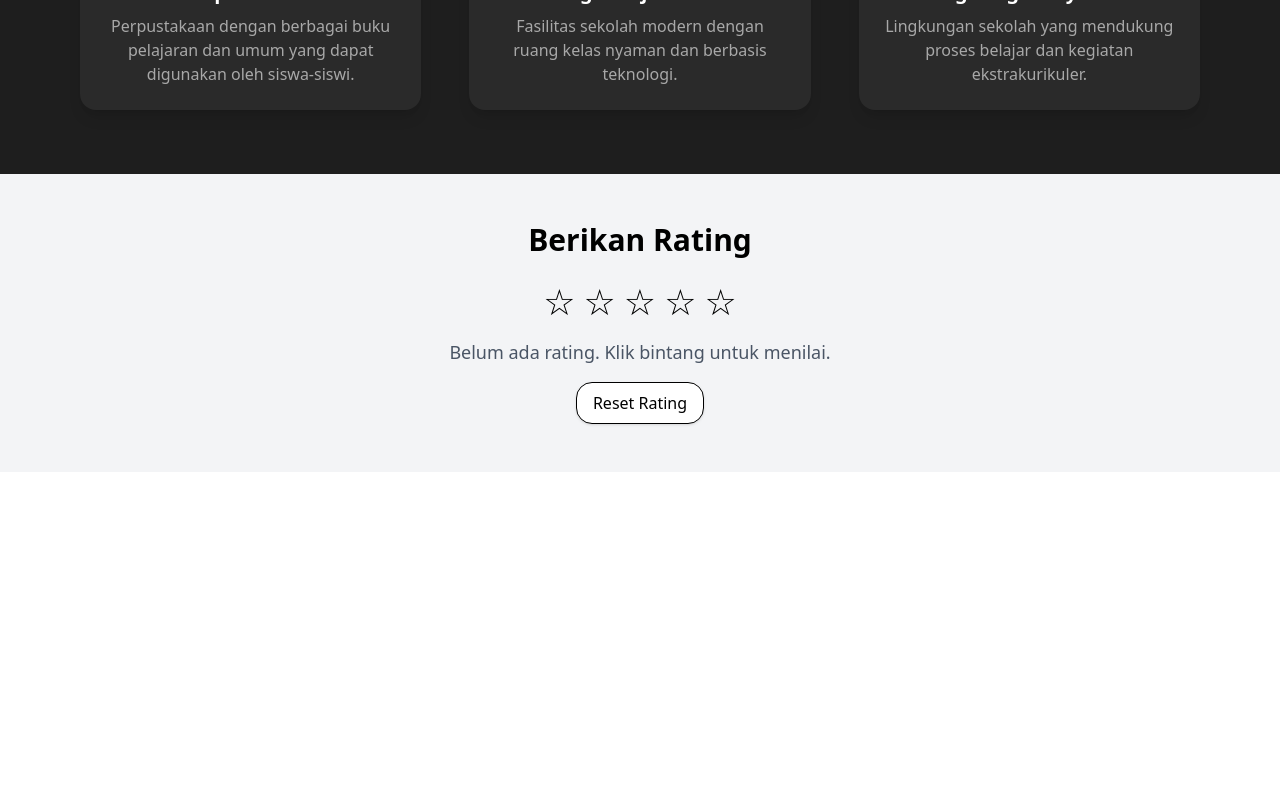
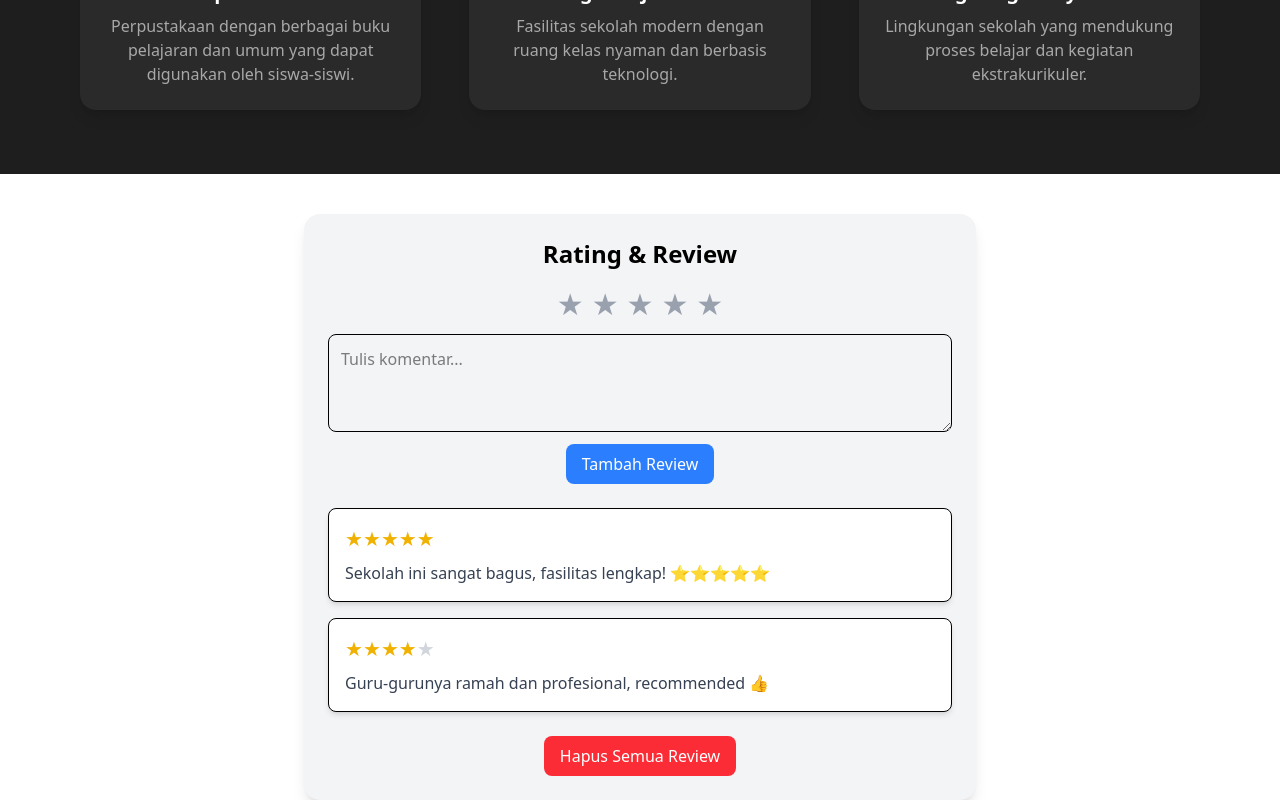
Before and after one commit to Andi-51/Siako-Remake, a React (Vite) app: page / in a window 1280 px wide. Shown: the part 1886-2686 px from the top of the page. Before the commit the page ends 2358 px from the top, so only its background shows below. Built offline with nearby package versions, Linux system fonts and the light colour scheme.

Commit message:
rating 2.0

```diff
--- a/src/component/Facilities.jsx
+++ b/src/component/Facilities.jsx
@@ -11,8 +11,6 @@ const Facilities = () => {
           Fasilitas yang Tersedia
         </h2>
         <div className="flex flex-col md:flex-row justify-center items-stretch gap-12">
-
-          {/* Card 1 */}
           <div className="w-full md:w-1/3 flex flex-col items-center text-center bg-[#2a2a2a] p-6 rounded-2xl shadow-lg">
             <ImBooks className="text-[#00df9a] w-14 h-14 mb-4" />
             <h3 className="text-xl font-semibold mb-2 text-white">Perpustakaan</h3>
@@ -21,8 +19,6 @@ const Facilities = () => {
               digunakan oleh siswa-siswi.
             </p>
           </div>
-
-          {/* Card 2 */}
           <div className="w-full md:w-1/3 flex flex-col items-center text-center bg-[#2a2a2a] p-6 rounded-2xl shadow-lg">
             <IoSchoolSharp className="text-[#00df9a] w-14 h-14 mb-4" />
             <h3 className="text-xl font-semibold mb-2 text-white">Ruang Belajar Modern</h3>
@@ -31,8 +27,6 @@ const Facilities = () => {
               teknologi.
             </p>
           </div>
-
-          {/* Card 3 */}
           <div className="w-full md:w-1/3 flex flex-col items-center text-center bg-[#2a2a2a] p-6 rounded-2xl shadow-lg">
             <FaSchool className="text-[#00df9a] w-14 h-14 mb-4" />
             <h3 className="text-xl font-semibold mb-2 text-white">Lingkungan Nyaman</h3>
--- /dev/null
+++ b/src/component/Footer.jsx
@@ -0,0 +1,13 @@
+import React from 'react'
+import { AiFillInstagram } from "react-icons/ai";
+import { FaFacebook } from "react-icons/fa";
+
+const Footer = () => {
+  return (
+    <div className='bg-[#42a5f5]'>
+
+    </div>
+  )
+}
+
+export default Footer
--- a/src/component/Rating.jsx
+++ b/src/component/Rating.jsx
@@ -1,87 +1,129 @@
 import React, { useState, useEffect } from "react";
 
-const STORAGE_KEY = "smkicbi_userRating";
+const DEFAULT_REVIEWS = [
+  {
+    id: 1,
+    rating: 5,
+    comment: "Sekolah ini sangat bagus, fasilitas lengkap! ⭐⭐⭐⭐⭐",
+  },
+  {
+    id: 2,
+    rating: 4,
+    comment: "Guru-gurunya ramah dan profesional, recommended 👍",
+  },
+];
+
+const STORAGE_KEY = "smkicbi_reviews";
 
 const Rating = () => {
-  const [rating, setRating] = useState(0);
-  const [hover, setHover] = useState(0);
-  const [savedRating, setSavedRating] = useState(0);
+  const [reviews, setReviews] = useState([]);
+  const [newRating, setNewRating] = useState(0);
+  const [newComment, setNewComment] = useState("");
 
   useEffect(() => {
     try {
       const stored = localStorage.getItem(STORAGE_KEY);
-      if (stored) {
-        const num = parseInt(stored, 10);
-        if (!Number.isNaN(num)) {
-          setSavedRating(num);
-          setRating(num);
-        }
+      if (stored && JSON.parse(stored).length > 0) {
+        setReviews(JSON.parse(stored));
+      } else {
+        setReviews(DEFAULT_REVIEWS);
+        localStorage.setItem(STORAGE_KEY, JSON.stringify(DEFAULT_REVIEWS));
       }
     } catch (e) {
-      console.warn("Tidak bisa akses localStorage:", e);
+      console.warn("Tidak bisa load reviews:", e);
+      setReviews(DEFAULT_REVIEWS);
     }
   }, []);
 
-  const handleRating = (value) => {
-    setRating(value);
-    setSavedRating(value);
-    try {
-      localStorage.setItem(STORAGE_KEY, String(value));
-    } catch (e) {
-      console.warn("Gagal menyimpan rating:", e);
+  useEffect(() => {
+    if (reviews.length > 0) {
+      localStorage.setItem(STORAGE_KEY, JSON.stringify(reviews));
     }
+  }, [reviews]);
+
+  const handleAddReview = () => {
+    if (newRating === 0 || newComment.trim() === "") return;
+    const newReview = {
+      id: Date.now(),
+      rating: newRating,
+      comment: newComment.trim(),
+    };
+    setReviews([newReview, ...reviews]);
+    setNewRating(0);
+    setNewComment("");
   };
 
   const handleReset = () => {
-    setRating(0);
-    setSavedRating(0);
-    try {
     localStorage.removeItem(STORAGE_KEY);
-    } catch (e) {
-      console.warn("Gagal menghapus rating:", e);
-    }
+    setReviews(DEFAULT_REVIEWS);
   };
 
   return (
-    <section id="rating" className="py-12 bg-gray-100 text-center px-4">
-      <h2 className="text-2xl md:text-3xl font-bold mb-6">
-        Berikan Rating
-      </h2>
-
-      <div className="flex justify-center gap-2 mb-4">
+    <div className="max-w-2xl mx-auto p-6 bg-gray-100 rounded-2xl shadow-lg mt-10">
+      <h2 className="text-2xl font-bold text-center mb-4">Rating & Review</h2>
+      <div className="flex flex-col items-center mb-6">
+        <div className="flex space-x-2 mb-3">
           {[1, 2, 3, 4, 5].map((star) => (
             <button
               key={star}
-            type="button"
-            className="text-4xl transition"
-            title={`Bintang ${star}`}
-            aria-label={`Pilih ${star} bintang`}
-            onClick={() => handleRating(star)}
-            onMouseEnter={() => setHover(star)}
-            onMouseLeave={() => setHover(0)}
+              className={`text-3xl ${
+                newRating >= star ? "text-yellow-500" : "text-gray-400"
+              }`}
+              onClick={() => setNewRating(star)}
             >
-            {star <= (hover || rating) ? "⭐" : "☆"}
+              ★
             </button>
           ))}
         </div>
-
-      {savedRating > 0 ? (
-        <p className="text-lg mt-2">
-          Kamu memberi rating <span className="font-bold">{savedRating}</span> ⭐
-        </p>
+        <textarea
+          className="w-full p-3 border rounded-lg mb-3"
+          rows="3"
+          placeholder="Tulis komentar..."
+          value={newComment}
+          onChange={(e) => setNewComment(e.target.value)}
+        />
+        <button
+          onClick={handleAddReview}
+          className="bg-blue-500 text-white px-4 py-2 rounded-lg hover:bg-blue-600"
+        >
+          Tambah Review
+        </button>
+      </div>
+      <div className="space-y-4">
+        {reviews.length === 0 ? (
+          <p className="text-center text-gray-500">Belum ada review.</p>
         ) : (
-        <p className="text-lg mt-2 text-gray-600">Belum ada rating. Klik bintang untuk menilai.</p>
+          reviews.map((rev) => (
+            <div
+              key={rev.id}
+              className="p-4 bg-white rounded-lg shadow-md border"
+            >
+              <div className="flex items-center mb-2">
+                {[...Array(rev.rating)].map((_, i) => (
+                  <span key={i} className="text-yellow-500 text-xl">
+                    ★
+                  </span>
+                ))}
+                {[...Array(5 - rev.rating)].map((_, i) => (
+                  <span key={i} className="text-gray-300 text-xl">
+                    ★
+                  </span>
+                ))}
+              </div>
+              <p className="text-gray-700">{rev.comment}</p>
+            </div>
+          ))
         )}
-
+      </div>
+      <div className="text-center mt-6">
         <button
-        type="button"
           onClick={handleReset}
-        className="mt-4 inline-flex items-center px-4 py-2 rounded-2xl bg-white border shadow hover:bg-gray-50"
+          className="bg-red-500 text-white px-4 py-2 rounded-lg hover:bg-red-600"
         >
-        Reset Rating
+          Hapus Semua Review
         </button>
-    </section>
+      </div>
+    </div>
   );
 };
-
 export default Rating;
--- a/src/component/Visi.jsx
+++ b/src/component/Visi.jsx
@@ -5,14 +5,11 @@ const Visi = () => {
   return (
     <div className="bg-white flex items-center justify-center py-10 px-6">
       <div className="flex flex-col md:flex-row items-center md:items-center gap-6 md:gap-12 max-w-5xl text-center md:text-left">
-        {/* Logo */}
         <img
           src={Logo}
           alt="logo"
           className="w-[150px] sm:w-[180px] md:w-[250px] lg:w-[300px]"
         />
-
-        {/* Text */}
         <h1 className="text-lg sm:text-xl md:text-2xl font-semibold leading-relaxed text-gray-800">
           SMK Informatika CBI Kabupaten Sukabumi merupakan sekolah kejuruan
           yang berfokus pada bidang{" "}
--- a/src/component/WhyUs.jsx
+++ b/src/component/WhyUs.jsx
@@ -9,8 +9,6 @@ const WhyUs = () => {
           Kenapa memilih kami?
         </h2>
         <div className="flex flex-col md:flex-row justify-center items-stretch gap-12">
-
-          {/* Card 1 */}
           <div className="w-full md:w-1/3 flex flex-col items-center text-center bg-[#2a2a2a] p-6 rounded-2xl shadow-lg">
             <FaUserGraduate className="text-[#00df9a] w-14 h-14 mb-4" />
             <h3 className="text-xl font-semibold mb-2 text-white">Lulusan Berkualitas</h3>
@@ -19,8 +17,6 @@ const WhyUs = () => {
               sesuai kebutuhan industri.
             </p>
           </div>
-
-          {/* Card 2 */}
           <div className="w-full md:w-1/3 flex flex-col items-center text-center bg-[#2a2a2a] p-6 rounded-2xl shadow-lg">
             <FaChalkboardTeacher className="text-[#00df9a] w-14 h-14 mb-4" />
             <h3 className="text-xl font-semibold mb-2 text-white">Guru yang Berpengalaman</h3>
@@ -29,8 +25,6 @@ const WhyUs = () => {
               pendekatan modern.
             </p>
           </div>
-
-          {/* Card 3 */}
           <div className="w-full md:w-1/3 flex flex-col items-center text-center bg-[#2a2a2a] p-6 rounded-2xl shadow-lg">
             <FaLaptopCode className="text-[#00df9a] w-14 h-14 mb-4" />
             <h3 className="text-xl font-semibold mb-2 text-white">Fasilitas Modern</h3>
```
Lines whose indentation alone changed are shown as unchanged.
